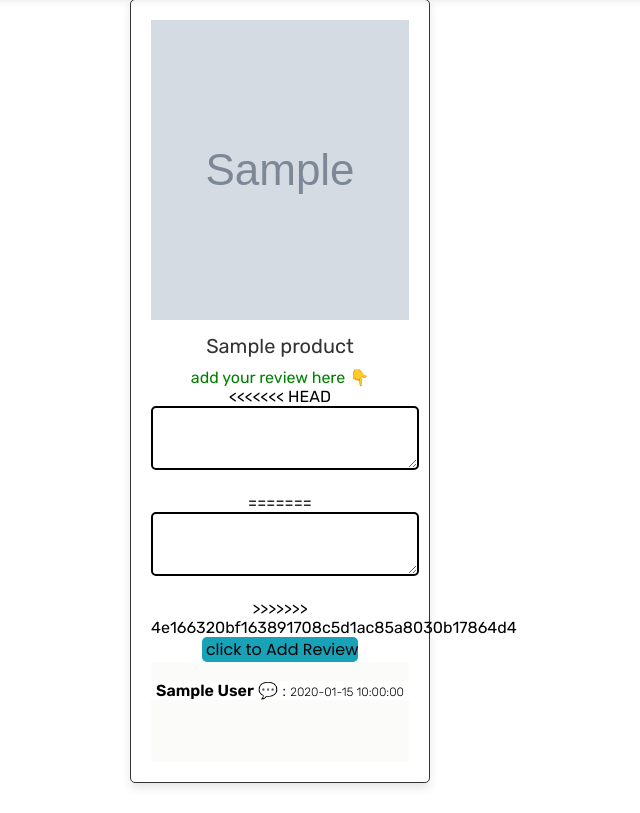
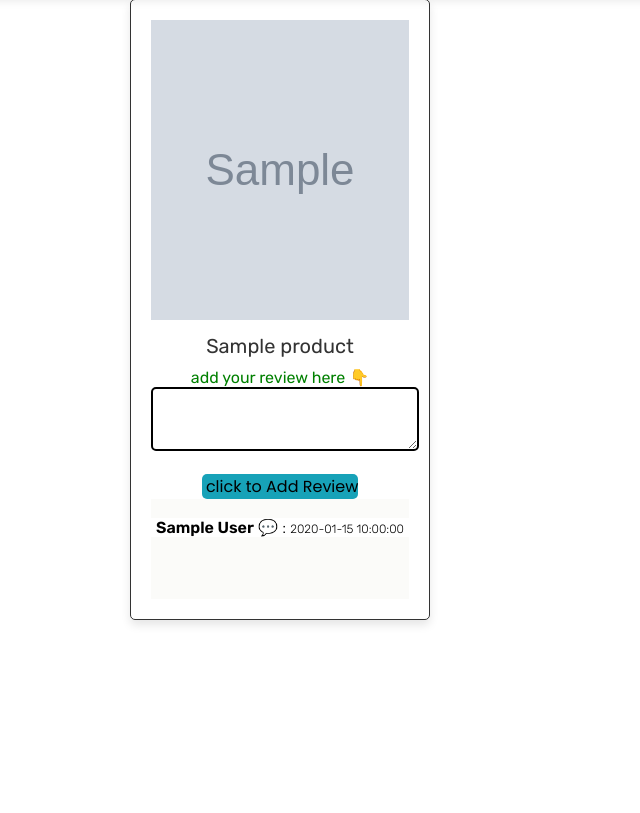
Before and after one commit to tebaarekshemsu/Online-Book-Store-Using-PHP, a PHP site: page /review.php in a window 1280 px wide. Shown: the part 98-911 px from the top of the page, without its empty margins (360-1000 px from the left). After the commit the page ends 723 px from the top, so only its background shows below. Run offline with PHP 8.4, Linux system fonts and the light colour scheme; the visitor is signed in with stand-in values (Sample User, id 1); tables that the repository leaves empty hold one stand-in row (values such as "Sample post"); grey boxes marked "Sample" are stand-in pictures.

Commit message:
fix some bugs

```diff
--- a/review.php
+++ b/review.php
@@ -88,11 +88,8 @@
               <input type="hidden" name="product_name" value="<?php echo $fetch_products['name']; ?>">
               <input type="hidden" name="product_image" value="<?php echo $fetch_products['image']; ?>">
               <p style="color: green;">add your review here 👇</p>
-<<<<<<< HEAD
+
               <textarea style="border: 2px solid black; border-radius: 5px;" name="review" rows="4" cols="30" required></textarea><br><br>
-=======
-              <textarea style="border: 2px solid black ; border-radius: 5px;" name="review" rows="4" cols="30" required></textarea><br><br>
->>>>>>> 4e166320bf163891708c5d1ac85a8030b17864d4
 
               <input type="submit" name="add_to_cart" value=" click to Add Review" style="border-radius: 5px; background-color:#17a2b8">
               <br>
```
